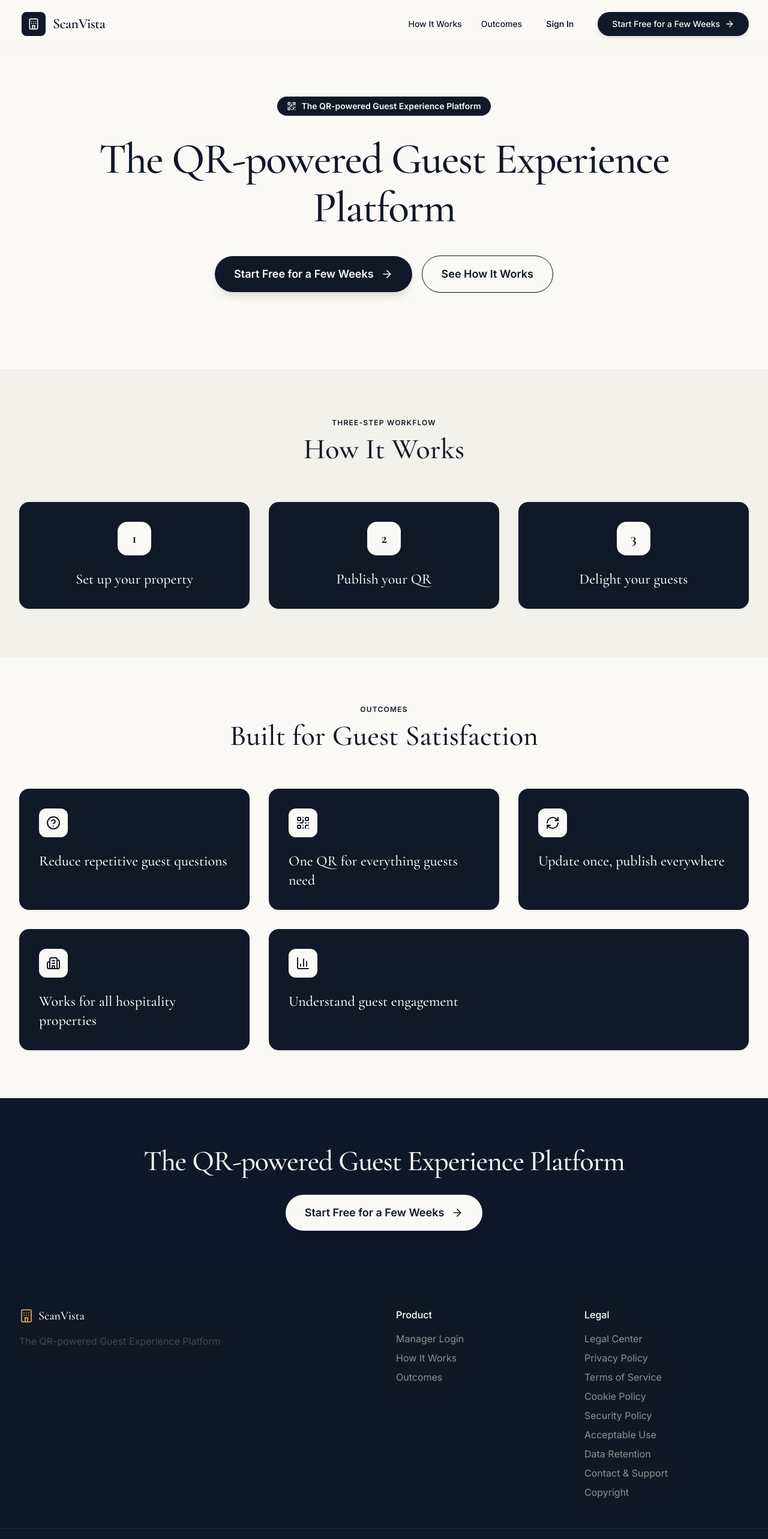
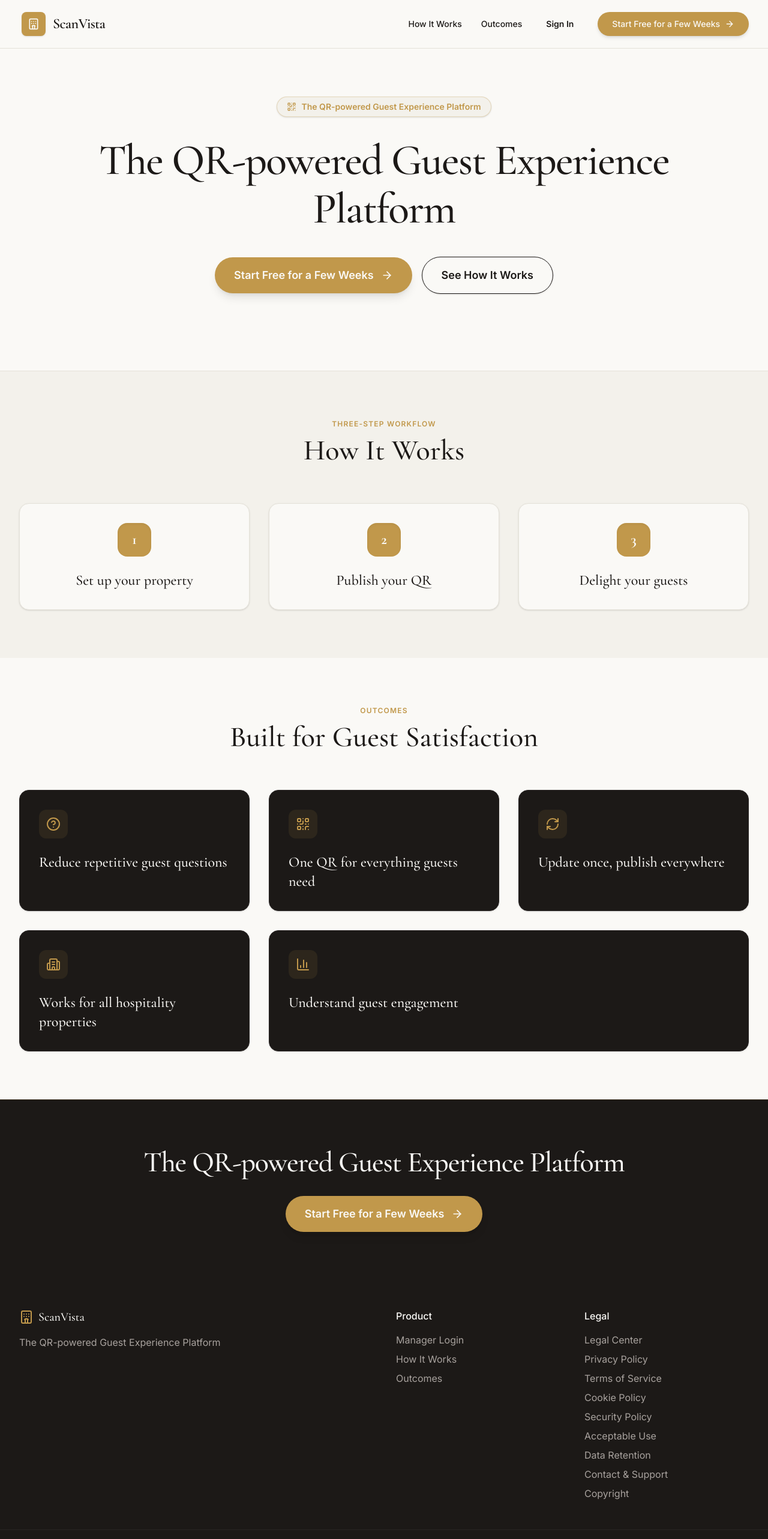
Before and after one commit to alanworkflows-web/scanvista, a React (Vite) app: page / in a window 1280 px wide. Shown: the top 2566 px of the page at 60% size. Built offline with nearby package versions, Linux system fonts and the light colour scheme.

Commit message:
fix: apply Champagne Gold / Dark Charcoal palette to homepage

```diff
--- a/src/components/ui/GlobalFooter.tsx
+++ b/src/components/ui/GlobalFooter.tsx
@@ -19,41 +19,41 @@ export function GlobalFooter({ variant = 'full' }: GlobalFooterProps) {
   }
 
   return (
-    <footer className="bg-gray-900 text-text-muted py-12 legal-no-print w-full mt-auto">
+    <footer className="bg-[#1C1917] text-[#A8A29E] py-12 legal-no-print w-full mt-auto">
       <div className="max-w-7xl mx-auto px-4 sm:px-6 lg:px-8 grid md:grid-cols-4 gap-10">
         <div className="col-span-2">
-          <div className="flex items-center gap-2 font-serif font-medium text-xl text-white mb-4">
-            <Hotel className="text-primary" size={24}/>
+          <div className="flex items-center gap-2 font-serif font-medium text-xl text-[#FAF9F6] mb-4">
+            <Hotel className="text-[#C1984B]" size={24}/>
             ScanVista
           </div>
-          <p className="text-text-secondary opacity-60 max-w-sm mb-4">
+          <p className="text-[#A8A29E] max-w-sm mb-4">
             The QR-powered Guest Experience Platform
           </p>
         </div>
         <div>
-          <h4 className="text-white font-medium mb-4">Product</h4>
+          <h4 className="text-[#FAF9F6] font-medium mb-4">Product</h4>
           <ul className="space-y-2">
-            <li><Link to="/manager" className="hover:text-white transition-colors">Manager Login</Link></li>
-            <li><a href="/#how-it-works" className="hover:text-white transition-colors">How It Works</a></li>
-            <li><a href="/#outcomes" className="hover:text-white transition-colors">Outcomes</a></li>
+            <li><Link to="/manager" className="hover:text-[#C1984B] transition-colors">Manager Login</Link></li>
+            <li><a href="/#how-it-works" className="hover:text-[#C1984B] transition-colors">How It Works</a></li>
+            <li><a href="/#outcomes" className="hover:text-[#C1984B] transition-colors">Outcomes</a></li>
           </ul>
         </div>
         <div>
-          <h4 className="text-white font-medium mb-4">Legal</h4>
+          <h4 className="text-[#FAF9F6] font-medium mb-4">Legal</h4>
           <ul className="space-y-2">
-            <li><Link to="/legal" className="hover:text-white transition-colors">Legal Center</Link></li>
-            <li><Link to="/legal/privacy" className="hover:text-white transition-colors">Privacy Policy</Link></li>
-            <li><Link to="/legal/terms" className="hover:text-white transition-colors">Terms of Service</Link></li>
-            <li><Link to="/legal/cookies" className="hover:text-white transition-colors">Cookie Policy</Link></li>
-            <li><Link to="/legal/security" className="hover:text-white transition-colors">Security Policy</Link></li>
-            <li><Link to="/legal/acceptable-use" className="hover:text-white transition-colors">Acceptable Use</Link></li>
-            <li><Link to="/legal/data-retention" className="hover:text-white transition-colors">Data Retention</Link></li>
-            <li><Link to="/legal/support" className="hover:text-white transition-colors">Contact & Support</Link></li>
-            <li><Link to="/legal/copyright" className="hover:text-white transition-colors">Copyright</Link></li>
+            <li><Link to="/legal" className="hover:text-[#C1984B] transition-colors">Legal Center</Link></li>
+            <li><Link to="/legal/privacy" className="hover:text-[#C1984B] transition-colors">Privacy Policy</Link></li>
+            <li><Link to="/legal/terms" className="hover:text-[#C1984B] transition-colors">Terms of Service</Link></li>
+            <li><Link to="/legal/cookies" className="hover:text-[#C1984B] transition-colors">Cookie Policy</Link></li>
+            <li><Link to="/legal/security" className="hover:text-[#C1984B] transition-colors">Security Policy</Link></li>
+            <li><Link to="/legal/acceptable-use" className="hover:text-[#C1984B] transition-colors">Acceptable Use</Link></li>
+            <li><Link to="/legal/data-retention" className="hover:text-[#C1984B] transition-colors">Data Retention</Link></li>
+            <li><Link to="/legal/support" className="hover:text-[#C1984B] transition-colors">Contact & Support</Link></li>
+            <li><Link to="/legal/copyright" className="hover:text-[#C1984B] transition-colors">Copyright</Link></li>
           </ul>
         </div>
       </div>
-      <div className="max-w-7xl mx-auto px-4 sm:px-6 lg:px-8 mt-12 pt-8 border-t border-gray-800 text-sm text-center md:text-left">
+      <div className="max-w-7xl mx-auto px-4 sm:px-6 lg:px-8 mt-12 pt-8 border-t border-[#292524] text-sm text-center md:text-left">
         &copy; {new Date().getFullYear()} ScanVista. All Rights Reserved.
       </div>
     </footer>
--- a/src/pages/LandingPage.tsx
+++ b/src/pages/LandingPage.tsx
@@ -15,37 +15,37 @@ import { GlobalFooter } from "../components/ui/GlobalFooter";
 
 export function LandingPage() {
   return (
-    <div className="min-h-screen bg-[#FAF9F6] flex flex-col font-sans selection:bg-[#111827]/10 selection:text-[#111827]">
+    <div className="min-h-screen bg-[#FAF9F6] flex flex-col font-sans selection:bg-[#C1984B]/20 selection:text-[#1C1917]">
       {/* Navigation */}
-      <nav aria-label="Main Navigation" className="bg-[#FAF9F6]/95 backdrop-blur-md border-b border-[#F3F1EB] sticky top-0 z-50">
+      <nav aria-label="Main Navigation" className="bg-[#FAF9F6]/95 backdrop-blur-md border-b border-[#E5E2D9] sticky top-0 z-50">
         <div className="max-w-7xl mx-auto px-4 sm:px-6 lg:px-8">
           <div className="flex justify-between h-20 items-center">
-            <Link to="/" className="flex items-center gap-3 group focus:outline-none focus:ring-2 focus:ring-[#111827] rounded-lg p-1">
-              <div className="w-10 h-10 rounded-lg bg-[#111827] flex items-center justify-center text-[#FAF9F6] group-hover:scale-105 transition-transform">
+            <Link to="/" className="flex items-center gap-3 group focus:outline-none focus:ring-2 focus:ring-[#C1984B] rounded-lg p-1">
+              <div className="w-10 h-10 rounded-lg bg-[#C1984B] flex items-center justify-center text-[#FAF9F6] group-hover:scale-105 transition-transform shadow-sm">
                 <Hotel className="w-5 h-5" aria-hidden="true" />
               </div>
-              <span className="font-serif font-semibold text-2xl tracking-tight text-[#111827]">
+              <span className="font-serif font-semibold text-2xl tracking-tight text-[#1C1917]">
                 ScanVista
               </span>
             </Link>
 
             <div className="flex items-center gap-4 sm:gap-8">
-              <a href="#how-it-works" className="text-sm font-medium text-[#111827] hover:text-[#C95A00] transition-colors hidden md:block">
+              <a href="#how-it-works" className="text-sm font-medium text-[#1C1917] hover:text-[#C1984B] transition-colors hidden md:block">
                 How It Works
               </a>
-              <a href="#outcomes" className="text-sm font-medium text-[#111827] hover:text-[#C95A00] transition-colors hidden md:block">
+              <a href="#outcomes" className="text-sm font-medium text-[#1C1917] hover:text-[#C1984B] transition-colors hidden md:block">
                 Outcomes
               </a>
               <Link
                 to="/manager"
-                className="text-sm font-semibold text-[#111827] hover:text-[#C95A00] transition-colors px-2 py-2"
+                className="text-sm font-semibold text-[#1C1917] hover:text-[#C1984B] transition-colors px-2 py-2"
               >
                 Sign In
               </Link>
               <Link
                 to="/manager"
                 id="hero-nav-cta"
-                className="bg-[#111827] hover:bg-[#0F172A] text-[#FAF9F6] shadow-md hover:shadow-lg text-xs sm:text-sm font-medium py-2.5 px-4 sm:px-6 rounded-full transition-all flex items-center gap-2 transform hover:-translate-y-0.5 active:translate-y-0"
+                className="bg-[#C1984B] hover:bg-[#B38A3F] text-[#FAF9F6] shadow-md hover:shadow-lg text-xs sm:text-sm font-medium py-2.5 px-4 sm:px-6 rounded-full transition-all flex items-center gap-2 transform hover:-translate-y-0.5 active:translate-y-0"
               >
                 <span>Start Free for a Few Weeks</span>
                 <ArrowRight className="w-4 h-4" aria-hidden="true" />
@@ -58,12 +58,12 @@ export function LandingPage() {
       <main className="flex-1">
         {/* Hero Section */}
         <section className="pt-20 pb-20 px-4 sm:px-6 lg:px-8 max-w-7xl mx-auto text-center relative overflow-hidden">
-          <div className="inline-flex items-center gap-2 px-4 py-1.5 rounded-full bg-[#111827] text-[#FAF9F6] text-xs sm:text-sm font-semibold mb-8">
-            <QrCode className="w-4 h-4 text-[#FAF9F6]" aria-hidden="true" />
+          <div className="inline-flex items-center gap-2 px-4 py-1.5 rounded-full bg-[#F3F1EB] border border-[#C1984B]/30 text-[#C1984B] text-xs sm:text-sm font-semibold mb-8 shadow-sm">
+            <QrCode className="w-4 h-4 text-[#C1984B]" aria-hidden="true" />
             <span>The QR-powered Guest Experience Platform</span>
           </div>
 
-          <h1 className="text-4xl sm:text-6xl lg:text-7xl font-serif font-medium text-[#111827] tracking-tight max-w-5xl mx-auto leading-[1.12] mb-10">
+          <h1 className="text-4xl sm:text-6xl lg:text-7xl font-serif font-medium text-[#1C1917] tracking-tight max-w-5xl mx-auto leading-[1.12] mb-10">
             The QR-powered Guest Experience Platform
           </h1>
 
@@ -71,14 +71,14 @@ export function LandingPage() {
             <Link
               to="/manager"
               id="hero-primary-cta"
-              className="w-full sm:w-auto bg-[#111827] hover:bg-[#0F172A] text-[#FAF9F6] font-semibold py-4 px-8 rounded-full shadow-lg hover:shadow-xl transition-all flex items-center justify-center gap-3 text-lg transform hover:-translate-y-0.5"
+              className="w-full sm:w-auto bg-[#C1984B] hover:bg-[#B38A3F] text-[#FAF9F6] font-semibold py-4 px-8 rounded-full shadow-lg hover:shadow-xl transition-all flex items-center justify-center gap-3 text-lg transform hover:-translate-y-0.5"
             >
               <span>Start Free for a Few Weeks</span>
               <ArrowRight className="w-5 h-5" aria-hidden="true" />
             </Link>
             <a
               href="#how-it-works"
-              className="w-full sm:w-auto bg-[#FAF9F6] border border-[#111827] text-[#111827] hover:bg-[#F3F1EB] font-semibold py-4 px-8 rounded-full shadow-sm hover:shadow transition-all flex items-center justify-center gap-2 text-lg"
+              className="w-full sm:w-auto bg-[#FAF9F6] border border-[#1C1917] text-[#1C1917] hover:bg-[#1C1917] hover:text-[#FAF9F6] font-semibold py-4 px-8 rounded-full shadow-sm hover:shadow transition-all flex items-center justify-center gap-2 text-lg"
             >
               See How It Works
             </a>
@@ -86,42 +86,42 @@ export function LandingPage() {
         </section>
 
         {/* 3-Step Workflow Section */}
-        <section id="how-it-works" className="py-20 bg-[#F3F1EB] scroll-mt-20 border-t border-gray-200/40">
+        <section id="how-it-works" className="py-20 bg-[#F3F1EB] scroll-mt-20 border-t border-[#E5E2D9]">
           <div className="max-w-7xl mx-auto px-4 sm:px-6 lg:px-8">
             <div className="text-center max-w-3xl mx-auto mb-16">
-              <span className="text-xs uppercase tracking-widest text-[#111827] font-bold mb-3 block">Three-Step Workflow</span>
-              <h2 className="text-3xl sm:text-4xl lg:text-5xl font-serif font-medium text-[#111827] mb-4">
+              <span className="text-xs uppercase tracking-widest text-[#C1984B] font-bold mb-3 block">Three-Step Workflow</span>
+              <h2 className="text-3xl sm:text-4xl lg:text-5xl font-serif font-medium text-[#1C1917] mb-4">
                 How It Works
               </h2>
             </div>
 
             <div className="grid md:grid-cols-3 gap-8 relative">
               {/* Step 1 */}
-              <div className="bg-[#111827] border border-[#0F172A] rounded-2xl p-8 shadow-sm hover:shadow-md transition-all flex flex-col items-center text-center group">
-                <div className="w-14 h-14 rounded-2xl bg-[#FAF9F6] flex items-center justify-center text-[#111827] font-serif font-bold text-2xl mb-6 group-hover:scale-110 transition-transform">
+              <div className="bg-[#FAF9F6] border border-[#E5E2D9] rounded-2xl p-8 shadow-sm hover:shadow-md transition-all flex flex-col items-center text-center group">
+                <div className="w-14 h-14 rounded-2xl bg-[#C1984B] flex items-center justify-center text-[#FAF9F6] font-serif font-bold text-2xl mb-6 group-hover:scale-110 transition-transform shadow-inner">
                   1
                 </div>
-                <h3 className="text-2xl font-serif font-medium text-[#FAF9F6]">
+                <h3 className="text-2xl font-serif font-medium text-[#1C1917]">
                   Set up your property
                 </h3>
               </div>
 
               {/* Step 2 */}
-              <div className="bg-[#111827] border border-[#0F172A] rounded-2xl p-8 shadow-sm hover:shadow-md transition-all flex flex-col items-center text-center group">
-                <div className="w-14 h-14 rounded-2xl bg-[#FAF9F6] flex items-center justify-center text-[#111827] font-serif font-bold text-2xl mb-6 group-hover:scale-110 transition-transform">
+              <div className="bg-[#FAF9F6] border border-[#E5E2D9] rounded-2xl p-8 shadow-sm hover:shadow-md transition-all flex flex-col items-center text-center group">
+                <div className="w-14 h-14 rounded-2xl bg-[#C1984B] flex items-center justify-center text-[#FAF9F6] font-serif font-bold text-2xl mb-6 group-hover:scale-110 transition-transform shadow-inner">
                   2
                 </div>
-                <h3 className="text-2xl font-serif font-medium text-[#FAF9F6]">
+                <h3 className="text-2xl font-serif font-medium text-[#1C1917]">
                   Publish your QR
                 </h3>
               </div>
 
               {/* Step 3 */}
-              <div className="bg-[#111827] border border-[#0F172A] rounded-2xl p-8 shadow-sm hover:shadow-md transition-all flex flex-col items-center text-center group">
-                <div className="w-14 h-14 rounded-2xl bg-[#FAF9F6] flex items-center justify-center text-[#111827] font-serif font-bold text-2xl mb-6 group-hover:scale-110 transition-transform">
+              <div className="bg-[#FAF9F6] border border-[#E5E2D9] rounded-2xl p-8 shadow-sm hover:shadow-md transition-all flex flex-col items-center text-center group">
+                <div className="w-14 h-14 rounded-2xl bg-[#C1984B] flex items-center justify-center text-[#FAF9F6] font-serif font-bold text-2xl mb-6 group-hover:scale-110 transition-transform shadow-inner">
                   3
                 </div>
-                <h3 className="text-2xl font-serif font-medium text-[#FAF9F6]">
+                <h3 className="text-2xl font-serif font-medium text-[#1C1917]">
                   Delight your guests
                 </h3>
               </div>
@@ -132,16 +132,16 @@ export function LandingPage() {
         {/* Outcome-Driven Section */}
         <section id="outcomes" className="py-20 bg-[#FAF9F6] max-w-7xl mx-auto px-4 sm:px-6 lg:px-8 scroll-mt-20">
           <div className="text-center max-w-3xl mx-auto mb-16">
-            <span className="text-xs uppercase tracking-widest text-[#111827] font-bold mb-3 block">Outcomes</span>
-            <h2 className="text-3xl sm:text-4xl lg:text-5xl font-serif font-medium text-[#111827] mb-4">
+            <span className="text-xs uppercase tracking-widest text-[#C1984B] font-bold mb-3 block">Outcomes</span>
+            <h2 className="text-3xl sm:text-4xl lg:text-5xl font-serif font-medium text-[#1C1917] mb-4">
               Built for Guest Satisfaction
             </h2>
           </div>
 
           <div className="grid md:grid-cols-2 lg:grid-cols-3 gap-8">
             {/* Outcome 1 */}
-            <div className="bg-[#111827] border border-[#0F172A] rounded-2xl p-8 shadow-sm hover:shadow-md transition-all flex flex-col items-start">
-              <div className="w-12 h-12 rounded-xl bg-[#FAF9F6] text-[#111827] flex items-center justify-center mb-6">
+            <div className="bg-[#1C1917] border border-[#292524] rounded-2xl p-8 shadow-sm hover:shadow-md transition-all flex flex-col items-start group">
+              <div className="w-12 h-12 rounded-xl bg-[#C1984B]/10 text-[#C1984B] flex items-center justify-center mb-6 group-hover:bg-[#C1984B] group-hover:text-[#FAF9F6] transition-colors">
                 <HelpCircle className="w-6 h-6" aria-hidden="true" />
               </div>
               <h3 className="text-2xl font-serif font-medium text-[#FAF9F6]">
@@ -150,8 +150,8 @@ export function LandingPage() {
             </div>
 
             {/* Outcome 2 */}
-            <div className="bg-[#111827] border border-[#0F172A] rounded-2xl p-8 shadow-sm hover:shadow-md transition-all flex flex-col items-start">
-              <div className="w-12 h-12 rounded-xl bg-[#FAF9F6] text-[#111827] flex items-center justify-center mb-6">
+            <div className="bg-[#1C1917] border border-[#292524] rounded-2xl p-8 shadow-sm hover:shadow-md transition-all flex flex-col items-start group">
+              <div className="w-12 h-12 rounded-xl bg-[#C1984B]/10 text-[#C1984B] flex items-center justify-center mb-6 group-hover:bg-[#C1984B] group-hover:text-[#FAF9F6] transition-colors">
                 <QrCode className="w-6 h-6" aria-hidden="true" />
               </div>
               <h3 className="text-2xl font-serif font-medium text-[#FAF9F6]">
@@ -160,8 +160,8 @@ export function LandingPage() {
             </div>
 
             {/* Outcome 3 */}
-            <div className="bg-[#111827] border border-[#0F172A] rounded-2xl p-8 shadow-sm hover:shadow-md transition-all flex flex-col items-start">
-              <div className="w-12 h-12 rounded-xl bg-[#FAF9F6] text-[#111827] flex items-center justify-center mb-6">
+            <div className="bg-[#1C1917] border border-[#292524] rounded-2xl p-8 shadow-sm hover:shadow-md transition-all flex flex-col items-start group">
+              <div className="w-12 h-12 rounded-xl bg-[#C1984B]/10 text-[#C1984B] flex items-center justify-center mb-6 group-hover:bg-[#C1984B] group-hover:text-[#FAF9F6] transition-colors">
                 <RefreshCw className="w-6 h-6" aria-hidden="true" />
               </div>
               <h3 className="text-2xl font-serif font-medium text-[#FAF9F6]">
@@ -170,8 +170,8 @@ export function LandingPage() {
             </div>
 
             {/* Outcome 4 */}
-            <div className="bg-[#111827] border border-[#0F172A] rounded-2xl p-8 shadow-sm hover:shadow-md transition-all flex flex-col items-start">
-              <div className="w-12 h-12 rounded-xl bg-[#FAF9F6] text-[#111827] flex items-center justify-center mb-6">
+            <div className="bg-[#1C1917] border border-[#292524] rounded-2xl p-8 shadow-sm hover:shadow-md transition-all flex flex-col items-start group">
+              <div className="w-12 h-12 rounded-xl bg-[#C1984B]/10 text-[#C1984B] flex items-center justify-center mb-6 group-hover:bg-[#C1984B] group-hover:text-[#FAF9F6] transition-colors">
                 <Building2 className="w-6 h-6" aria-hidden="true" />
               </div>
               <h3 className="text-2xl font-serif font-medium text-[#FAF9F6]">
@@ -180,8 +180,8 @@ export function LandingPage() {
             </div>
 
             {/* Outcome 5 */}
-            <div className="bg-[#111827] border border-[#0F172A] rounded-2xl p-8 shadow-sm hover:shadow-md transition-all flex flex-col items-start md:col-span-2 lg:col-span-2">
-              <div className="w-12 h-12 rounded-xl bg-[#FAF9F6] text-[#111827] flex items-center justify-center mb-6">
+            <div className="bg-[#1C1917] border border-[#292524] rounded-2xl p-8 shadow-sm hover:shadow-md transition-all flex flex-col items-start md:col-span-2 lg:col-span-2 group">
+              <div className="w-12 h-12 rounded-xl bg-[#C1984B]/10 text-[#C1984B] flex items-center justify-center mb-6 group-hover:bg-[#C1984B] group-hover:text-[#FAF9F6] transition-colors">
                 <BarChart3 className="w-6 h-6" aria-hidden="true" />
               </div>
               <h3 className="text-2xl font-serif font-medium text-[#FAF9F6]">
@@ -192,7 +192,7 @@ export function LandingPage() {
         </section>
 
         {/* Bottom CTA Banner */}
-        <section className="py-20 bg-[#0F172A] text-[#FAF9F6] relative overflow-hidden border-t border-[#000000]/20">
+        <section className="py-20 bg-[#1C1917] text-[#FAF9F6] relative overflow-hidden border-t border-[#C1984B]/20">
           <div className="max-w-5xl mx-auto px-4 sm:px-6 lg:px-8 text-center relative z-10">
             <h2 className="text-3xl sm:text-5xl font-serif font-medium mb-8 tracking-tight">
               The QR-powered Guest Experience Platform
@@ -200,7 +200,7 @@ export function LandingPage() {
             <Link
               to="/manager"
               id="footer-banner-cta"
-              className="inline-flex items-center gap-3 bg-[#FAF9F6] hover:bg-[#F3F1EB] text-[#111827] font-semibold py-4 px-8 rounded-full shadow-lg hover:shadow-xl transition-all text-lg transform hover:-translate-y-0.5"
+              className="inline-flex items-center gap-3 bg-[#C1984B] hover:bg-[#B38A3F] text-[#FAF9F6] font-semibold py-4 px-8 rounded-full shadow-lg hover:shadow-xl transition-all text-lg transform hover:-translate-y-0.5"
             >
               <span>Start Free for a Few Weeks</span>
               <ArrowRight className="w-5 h-5" aria-hidden="true" />
```
